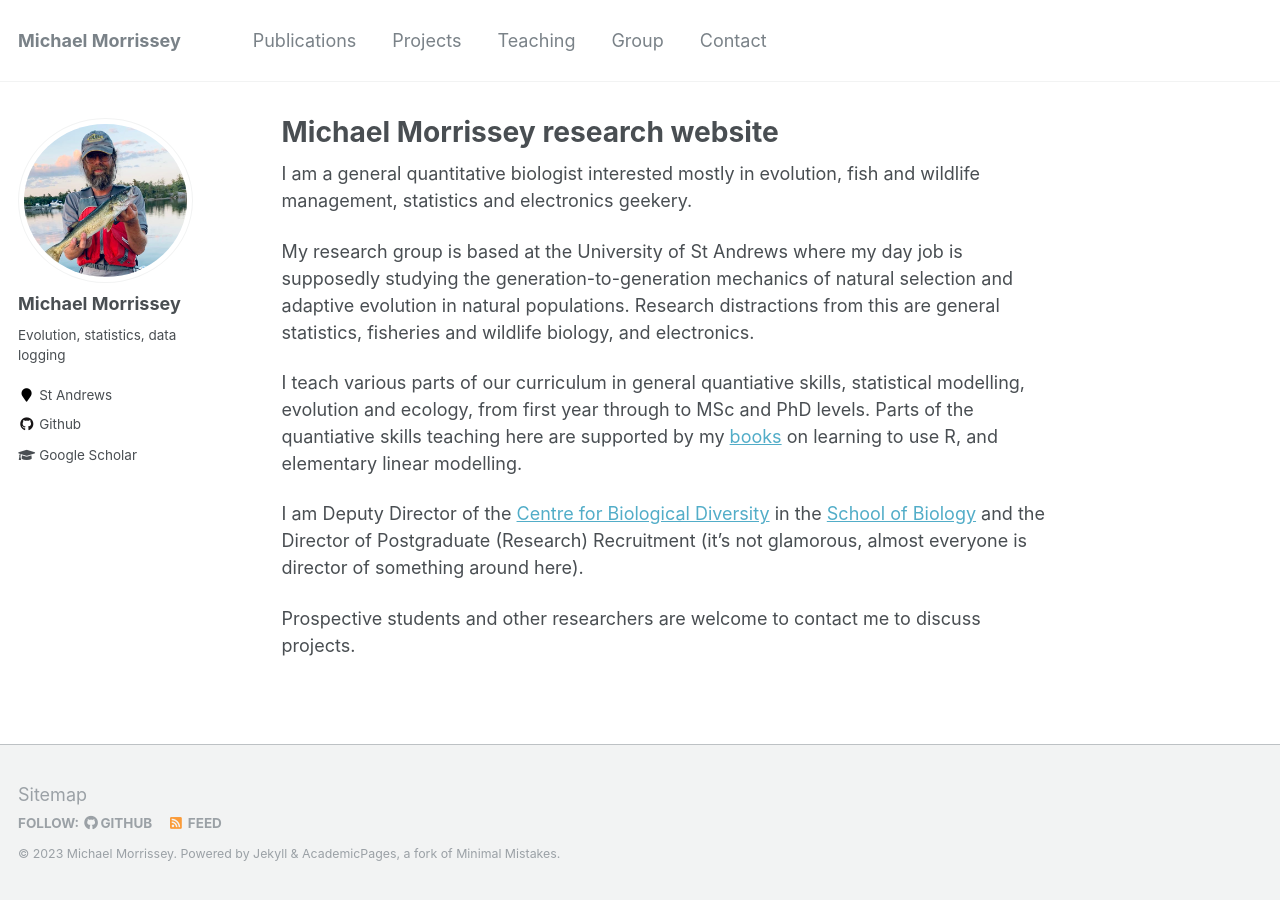
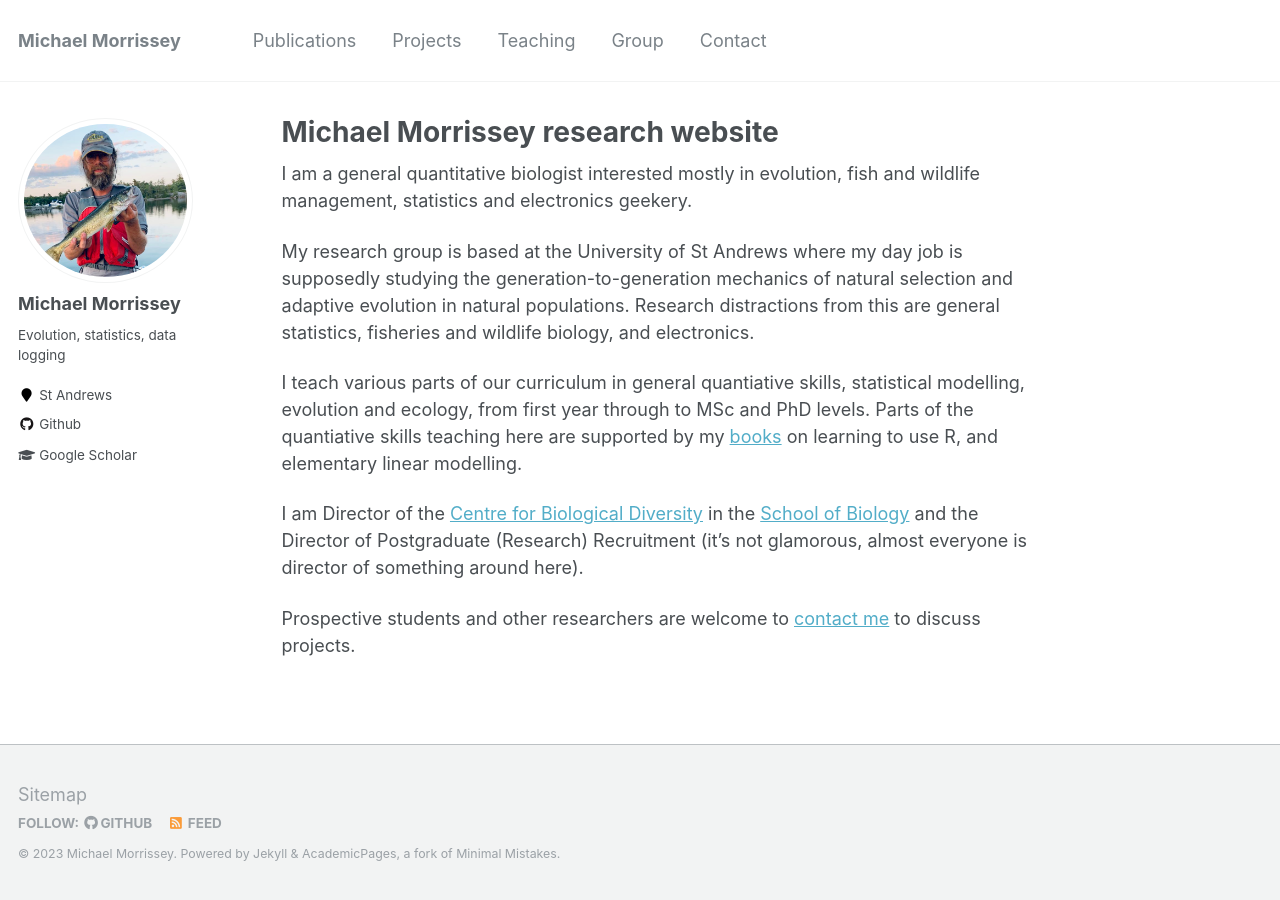
Before and after one commit to mbmorrissey/mbmorrissey.github.io, a Jekyll site: the page built from _pages/about.md, in a window 1280 px wide. Built offline with Jekyll 4.4.1, drawn with Linux system fonts in a browser that asks for light colours.

Commit message:
Update about.md

```diff
--- a/_pages/about.md
+++ b/_pages/about.md
@@ -14,6 +14,6 @@ My research group is based at the University of St Andrews where my day job is s
 
 I teach various parts of our curriculum in general quantiative skills, statistical modelling, evolution and ecology, from first year through to MSc and PhD levels.  Parts of the quantiative skills teaching here are supported by my [books](/teaching) on learning to use R, and elementary linear modelling.
 
-I am Deputy Director of the [Centre for Biological Diversity](https://biology.st-andrews.ac.uk/biodiversity/) in the [School of Biology](https://www.st-andrews.ac.uk/biology/) and the Director of Postgraduate (Research) Recruitment (it's not glamorous, almost everyone is director of something around here).
+I am Director of the [Centre for Biological Diversity](https://biology.st-andrews.ac.uk/biodiversity/) in the [School of Biology](https://www.st-andrews.ac.uk/biology/) and the Director of Postgraduate (Research) Recruitment (it's not glamorous, almost everyone is director of something around here).
 
-Prospective students and other researchers are welcome to contact me to discuss projects.
+Prospective students and other researchers are welcome to [contact me](https://mbmorrissey.github.io/contact/) to discuss projects.
```
